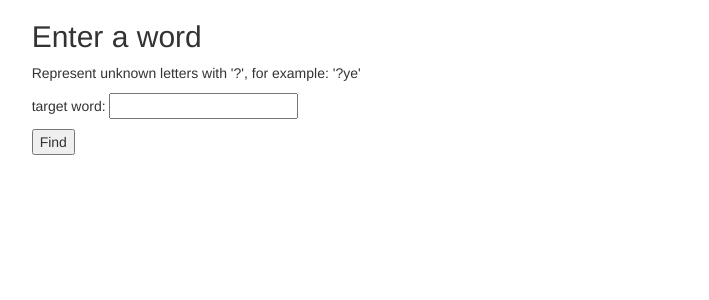
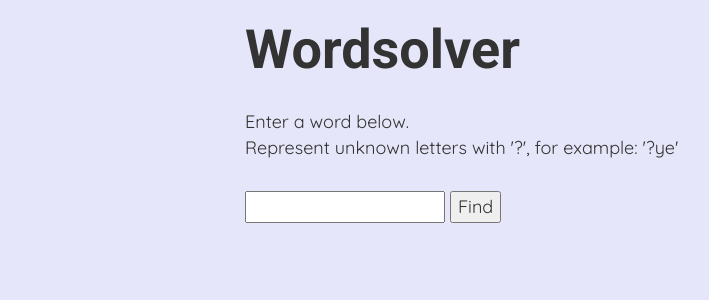
Before and after one commit to nsreeen/WordSolver, a Flask app: page / in a window 1280 px wide. Shown: the top 300 px of the page, without its empty margins (90-799 px from the left). Run offline with Flask 2, Linux system fonts and the light colour scheme; parts of the project's set-up code (start-up, migrations or seed data) failed here and were passed over; some libraries are stand-ins or nearby versions.

Commit message:
Add some styling

```diff
--- a/app/templates/base.html
+++ b/app/templates/base.html
@@ -1,29 +1,66 @@
 <!DOCTYPE html>
 <html>
     <head>
-        <title>Welcome to </title>
+        <title>Wordsolver</title>
         <script src="https://code.jquery.com/jquery-latest.js"></script>
         <link rel="stylesheet" href="https://maxcdn.bootstrapcdn.com/bootstrap/3.3.7/css/bootstrap.min.css" integrity="sha384-BVYiiSIFeK1dGmJRAkycuHAHRg32OmUcww7on3RYdg4Va+PmSTsz/K68vbdEjh4u" crossorigin="anonymous">
         <meta name="viewport" content="width=device-width, initial-scale=1.0">
+        <link href="https://fonts.googleapis.com/css?family=Quicksand|Roboto:700" rel="stylesheet">
+        <style>
+          h1 {
+            font-family: 'Roboto', sans-serif;
+            font-size: 3em;
+            margin-bottom: 30px;
+          }
+          body {
+            background-color: Lavender;
+            font-family: 'Quicksand', sans-serif;
+            font-size: 1.8em;
+          }
+          .info {
+            margin-bottom: 30px;
+          }
+          .word-result {
+            margin-bottom: 20px;
+            border: 1px solid LightGrey;
+            background-color: white;
+            padding: 10px;
+            border-radius: 5px;
+          }
+          .word-flex-box {
+            /*justify-content: space-between;
+            flex-direction: row;*/
+          }
+          .word {
+            /*align-items: flex-start;*/
+          }
+          .meaning-link {
+            /*align-items: flex-end;*/
+            float: right;
+          }
+        </style>
     </head>
 <body>
 <div id="body" class="container-fluid">
 
+  <div class="row"><div class="col-sm-6 col-sm-offset-3">
+    <h1>Wordsolver</h1>
+  </div></div> <!-- end row and col -->
 
-
-{% block content %}{% endblock %}
-
-
+  <div class="row"><div class="col-sm-6 col-sm-offset-3">
+    {% block content %}{% endblock %}
+  </div></div> <!-- end row and col -->
 
 </div> <!-- end container -->
 
 <script>
-function getmeaning(word, wordboxid) {
+function getmeaning(word, wordboxid, linkid) {
     $.post('/getmeaning', {
         word: word
     }).done(function(gotmeaning) {
         console.log(gotmeaning['meaning']);
         $(wordboxid).text(gotmeaning['meaning']);
+        $(linkid).text('');
     }).fail(function() {
         console.log(word);
         $(wordboxid).text('error');
--- a/app/templates/index.html
+++ b/app/templates/index.html
@@ -2,19 +2,16 @@
 
 {% block content %}
 
-  <div class="row"><div class="col-sm-10 col-sm-offset-1">
 
-      <h2>Enter a word</h2>
-      <p>Represent unknown letters with '?', for example: '?ye'</p>
+
+      <div class="info">Enter a word below.<br>
+      Represent unknown letters with '?', for example: '?ye'</div>
 
       <form action="" method="post" name="word">
        {{ form.hidden_tag() }}
-       <p> target word: {{ form.target }} </p>
-       <!-- <p> clue: {{ form.clue }} </p> -->
-       <p><input type="submit" value="Find"></p>
+       <p> {{ form.target }} <input type="submit" value="Find"></p>
      </form>
 
 
-</div> <!-- end container -->
 
 {% endblock %}
--- a/app/views.py
+++ b/app/views.py
@@ -1,6 +1,6 @@
 import sys
 from flask import render_template, session, request, jsonify
-from wordsolver.wordsolver import get_matches, get_meanings, get_good_matches, get_meaning
+from wordsolver.wordsolver import get_matches, get_meaning
 from app.forms import WordForm
 from app import app
 
@@ -9,12 +9,9 @@ def index():
     form = WordForm()
 
     if request.method == 'POST':
-        print(request)
         target = form.target.data
         form.target.data = ""
-
         matches = get_matches(target)
-        print(matches)
         return render_template('results.html', target=target, form=form, matches=matches)
     else:
         return render_template('index.html', target='', form=form, matches='')
```
Also changed, not shown: app/templates/results.html (+16 -11 lines).
